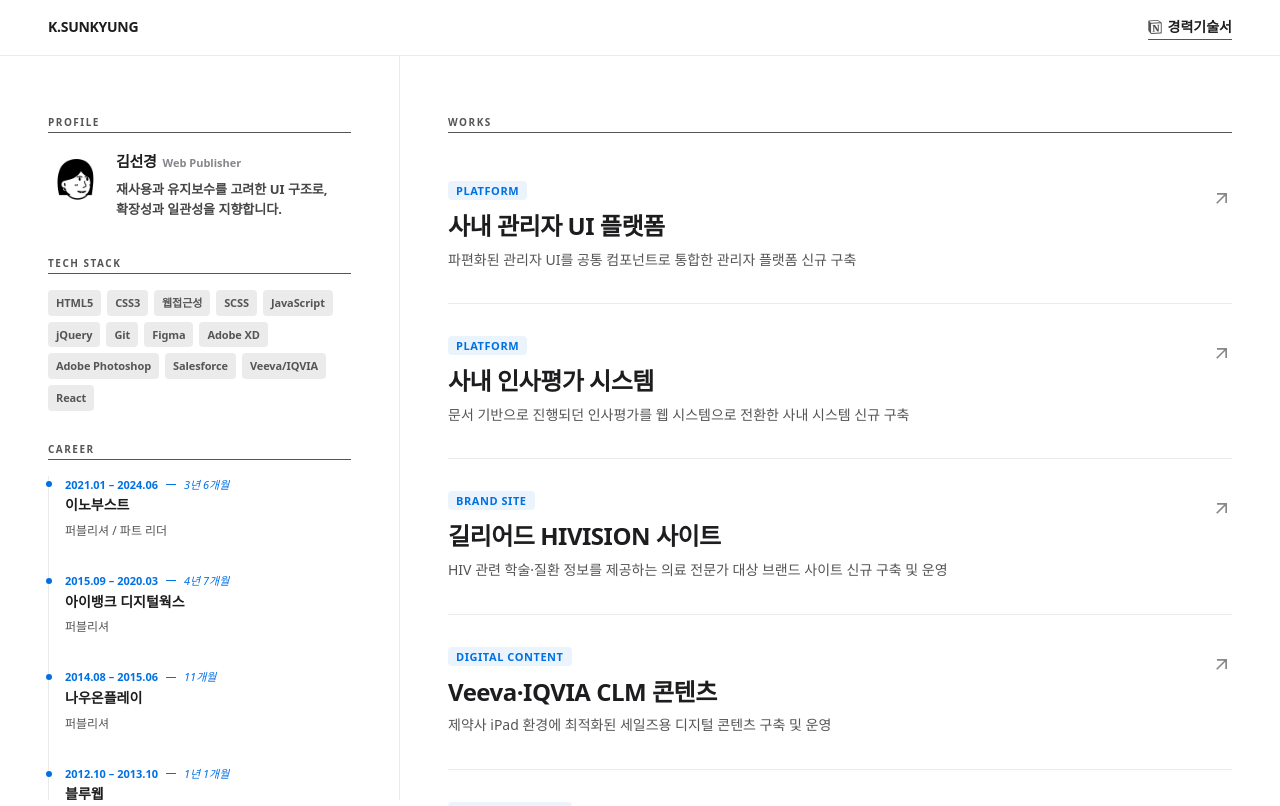
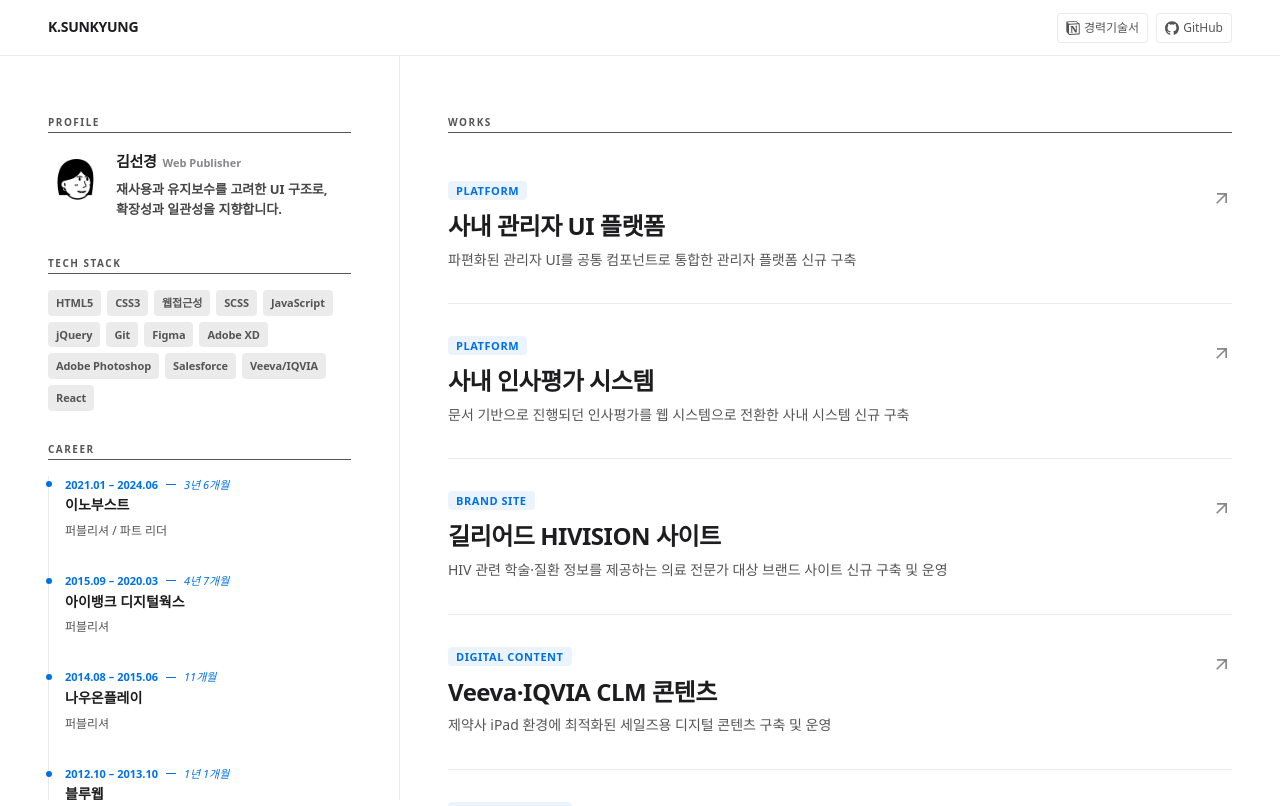
Before and after one commit to skkim0130/portfolio-sk, a React (Vite) app: page / in a window 1280 px wide. Shown: the top 806 px of the page. Built offline with nearby package versions, Linux system fonts and the light colour scheme; a web font is replaced by a local one.

Commit message:
feat: GitHub 링크 추가 및 버튼/메타 UI 개선

```diff
--- a/src/assets/scss/components/_button.scss
+++ b/src/assets/scss/components/_button.scss
@@ -1,33 +1,33 @@
 @use "@/assets/scss/abstracts" as *;
 
 .btn-link {
-  position: relative;
   display: inline-flex;
   align-items: center;
-  gap: rem(6);
-  padding: rem(5) 0;
-  font-size: font("md");
-  font-weight: 600;
+  justify-content: center;
+  gap: space("xs");
+  height: rem(30);
   line-height: 100%;
-  color: color("text");
-  transition: color 0.3s ease("default");
-  border-bottom: 1px solid color("text-soft");
-  text-underline-offset: rem(2);
+  padding: 0 space("sm");
+  font-size: font("sm");
+  font-weight: 500;
+  color: color("text-soft");
+  border: 1px solid color("hairline");
+  border-radius: radius("sm");
+  background: color("white");
+  transition: all 0.3s ease("default");
 
   svg {
-    font-size: rem(14);
-    color: color("text-soft");
-    transition: transform 0.3s ease("default"), color 0.3s ease("default");
+    font-size: font("md");
+    transition: transform 0.3s ease("default");
   }
 
   &:hover {
-    font-weight: 800;
     color: color("primary");
     border-color: color("primary");
+    transform: translateY(rem(-1));
 
     svg {
       color: color("primary");
-      transform: translateY(rem(-4));
     }
   }
 }
--- a/src/components/Header/Header.jsx
+++ b/src/components/Header/Header.jsx
@@ -1,24 +1,46 @@
 import styles from "./Header.module.scss";
-import { SiNotion } from "react-icons/si";
+import { SiNotion, SiGithub } from "react-icons/si";
 import { PROFILE_DATA } from "@/data/profile";
 
 export default function Header() {
+  const btnLinks = [
+    {
+      key: "notion",
+      href: PROFILE_DATA.notionUrl,
+      label: "경력기술서",
+      ariaLabel: "노션 경력기술서 (새 창 열기)",
+      Icon: SiNotion,
+    },
+    {
+      key: "github",
+      href: PROFILE_DATA.githubUrl,
+      label: "GitHub",
+      ariaLabel: "GitHub 코드 저장소 (새 창 열기)",
+      Icon: SiGithub,
+    },
+  ];
+
   return (
     <header className={styles.header}>
       <div className={styles.inner}>
         <h1 className={styles.logo}>
           <a href="./">K.SUNKYUNG</a>
         </h1>
+        <div className={styles.btns}>
+          {btnLinks.map((link) => (
             <a
-          href={PROFILE_DATA.notionUrl}
+              key={link.key}
+              href={link.href}
               target="_blank"
               rel="noopener noreferrer"
               className="btn-link"
-          aria-label="노션 경력기술서 (새 창 열기)"
+              aria-label={link.ariaLabel}
             >
-          <SiNotion aria-hidden="true" focusable="false" />
-          <span>경력기술서</span>
+              <link.Icon aria-hidden="true" focusable="false" />
+              <span>{link.label}</span>
             </a>
+          ))}
+        </div>
       </div>
     </header>
   );
--- a/src/components/Header/Header.module.scss
+++ b/src/components/Header/Header.module.scss
@@ -27,4 +27,16 @@
     font-weight: 800;
     color: color("text");
   }
+
+  .btns {
+    display: flex;
+    align-items: center;
+    gap: space("sm");
+
+    @include respond("md") {
+      a > span {
+        display: none;
+      }
+    }
+  }
 }
--- a/src/data/profile.js
+++ b/src/data/profile.js
@@ -7,4 +7,5 @@ export const PROFILE_DATA = {
   intro: "재사용과 유지보수를 고려한 UI 구조로, 확장성과 일관성을 지향합니다.",
   notionUrl:
     "https://smoggy-linen-a30.notion.site/2ee1a88239c380de94d1ed9d1f2bf461",
+  githubUrl: "https://github.com/skkim0130/portfolio-sk",
 };
--- a/src/sections/Works/components/ModalContent.module.scss
+++ b/src/sections/Works/components/ModalContent.module.scss
@@ -1,60 +1,66 @@
 .meta {
   margin-top: space("xl");
   display: flex;
-  align-items: flex-start;
-  justify-content: space-between;
-  gap: space("xl");
-  padding: space("lg");
+  align-items: stretch;
+  padding: space("lg") 0;
   border: 1px solid color("border");
-  border-radius: radius("lg");
-  background: rgba(color("gray-bg"), 0.6);
+  background: color("gray-bg", 0.4);
+  border-radius: radius("md");
 
   @include respond("md") {
     display: grid;
-    grid-template-columns: 1fr;
-    gap: 0;
-    padding-top: space("xs");
-    padding-bottom: space("xs");
+    grid-template-columns: repeat(2, 1fr);
+    gap: space("md");
+    padding: space("md");
   }
 
   &Item {
     flex: 1;
     display: flex;
     flex-direction: column;
-    gap: space("sm");
+    align-items: center;
+    text-align: center;
+    gap: space("xs");
+    padding: 0 space("sm");
+    border-left: 1px dashed color("border");
+
+    &:first-child {
+      border-left: none;
+    }
 
     .label {
       font-size: rem(10);
-      color: color("text-weak");
+      color: color("muted");
       font-weight: 800;
       letter-spacing: 0.05em;
       text-transform: uppercase;
     }
 
     .value {
+      display: flex;
+      align-items: center;
+      min-height: rem(26);
       font-size: font("md");
+      font-weight: 500;
       color: color("text");
-      font-weight: 500;
+
+      @include respond("md") {
+        min-height: auto;
+      }
     }
 
     @include respond("md") {
-      flex-direction: row;
-      align-items: center;
-      padding: space("sm") 0;
-      border-bottom: 1px dashed color("hairline");
+      align-items: stretch;
+      border-left: none;
+      text-align: left;
 
-      &:last-of-type {
-        border-bottom: none;
-      }
-
-      .label {
-        width: rem(78);
+      &.linkItem {
+        grid-column: span 2;
+        margin-top: space("xs");
+        padding-top: space("sm");
+        border-top: 1px dashed color("hairline");
       }
     }
-  }
-
-  .linkBtn {
-    align-self: flex-start;
   }
 }
 
```
Lines whose indentation alone changed are shown as unchanged.
